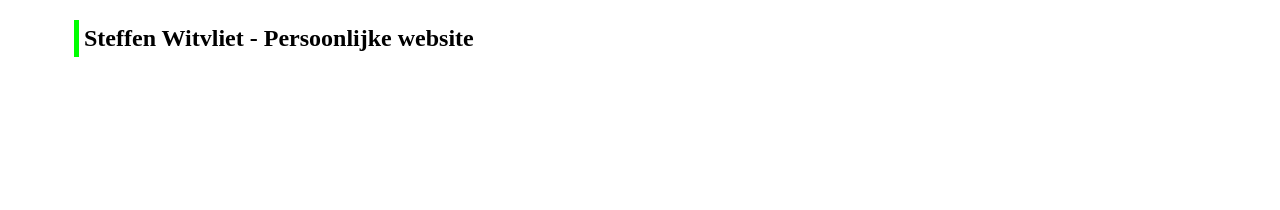
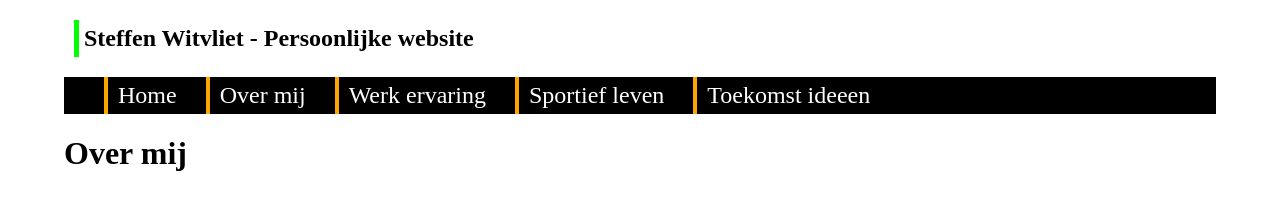
Before and after one commit to switvliet1991/switvliet.nl, an Astro site: page /about in a window 1280 px wide. Built offline with nearby package versions, Linux system fonts and the light colour scheme; Astro itself is replaced by a stand-in of ours.

Commit message:
added sport content

```diff
--- a/src/components/Header.astro
+++ b/src/components/Header.astro
@@ -4,7 +4,15 @@
 
 <div id="container">
 	<main>
-		<h2> Steffen Witvliet - Persoonlijke website </h2>
+        <h2> Steffen Witvliet - Persoonlijke website </h2>
+
+        <ul id="navbar">
+            <li> <a href="/"> Home </a> </li>
+            <li> <a href="/about">  Over mij </a> </li>
+            <li> <a href="/werk"> Werk ervaring </a> </li>
+            <li> <a href="/sport"> Sportief leven </a> </li>
+            <li> <a href="/ideas"> Toekomst ideeen </a> </li>
+        </ul>
 	</main>
 </div>
 <style>
@@ -22,4 +30,28 @@
 		border-left: 5px solid lime;
 	}
 
+    ul#navbar {
+        display: block;
+        background-color: #000;
+    }
+
+    ul#navbar li {
+        list-style-type: none;
+        display: inline-block;
+        padding: 5px;
+        padding-left: 10px;
+        margin-right: 20px;
+        font-size: 1.5em;
+        color: #fff;
+        border-left: 4px solid orange;
+    }
+
+    ul#navbar li a {
+        color: #fff;
+        text-decoration: none;
+    }
+
+    ul#navbar li a:active,ul#navbar li a:hover  {
+        text-decoration: underline;
+    }
 </style>
--- a/src/pages/about.astro
+++ b/src/pages/about.astro
@@ -5,4 +5,17 @@ import Layout from '../layouts/Layout.astro';
 
 <Layout>
 	<Header />
+    <div id="content">
+		<h1> Over mij </h1>
+
+	</div>
 </Layout>
+
+<style>
+	div#content {
+		width: 90%;
+		position: relative;
+		margin: 0px auto;
+	}
+
+</style>
--- /dev/null
+++ b/src/pages/ideas.astro
@@ -0,0 +1,21 @@
+---
+import Header from '../components/Header.astro';
+import Layout from '../layouts/Layout.astro';
+---
+
+<Layout>
+	<Header />
+    <div id="content">
+		<h1> Werk concepten en toekomstplannen </h1>
+
+	</div>
+</Layout>
+
+<style>
+	div#content {
+		width: 90%;
+		position: relative;
+		margin: 0px auto;
+	}
+
+</style>
--- a/src/pages/index.astro
+++ b/src/pages/index.astro
@@ -5,4 +5,19 @@ import Layout from '../layouts/Layout.astro';
 
 <Layout>
 	<Header />
+	<div id="content">
+		<h1> Home </h1>
+
+	</div>
+
 </Layout>
+
+
+<style>
+	div#content {
+		width: 90%;
+		position: relative;
+		margin: 0px auto;
+	}
+
+</style>
--- /dev/null
+++ b/src/pages/sport.astro
@@ -0,0 +1,90 @@
+---
+import Header from '../components/Header.astro';
+import Layout from '../layouts/Layout.astro';
+---
+
+<Layout>
+	<Header />
+    <div id="content">
+		<h1> Mijn Sportleven </h1>
+
+        <div class="content-block">
+            <div class="content-item">
+                <h2> Voetballen </h2>
+                <p class="article">
+                    Al sinds ik jong ben, ben ik fanatiek met sporten.
+                    Begonnen met voetballen toen ik 8 jaar was in de E-jeugd. In een vriendenteam. Al snel bleek dat ik potentie had om selectie speler te worden. Ik was snel en sterk in de verdediging.
+                </p>
+
+                <p class="article">
+                    Vanaf de D jeugd tot aan de A jeugd heb ik selectie of net erbuiten gespeeld. Altijd zeer fanatiek en met plezier gespeeld bij VSV Vreeswijk. Tot mijn 17e, daarna ging ik studeren.
+                </p>
+            </div>
+        </div>
+
+        <div class="content-block">
+            <div class="content-item">
+                <h2> Hardlopen </h2>
+                <p class="article" >
+                    Sinds mijn 13e ben ik bezig met hardlopen. Vaak zomers als het lekker warm weer is buiten. Op mijn 14e liep ik mijn eerste hardloopwedstrijd. De Posbankloop in Gelderland.
+                </p>
+                <p class="article">
+                    Dat was in september 2005, in een nette tijd van ongeveer 30 minuten de finish bereikt. Meestal liggen mijn wedstrijd snelheden tussen de 11 en 14 km/h.
+                </p>
+
+                <p class="article">
+                    Afgelopen jaar was mijn rentree in het hardlopen. Tussen 2014 en 2026 dus geen enkele wedstrijd gelopen. en door een technische website fout kon ik mij inschrijven op de 5km tijdens het echte NK.
+                </p>
+
+                <p class="article">
+                    Ik was gedreven en goed voorbereidt naar de wedstrijd gegaan. Om 1300 de echte toppers bekijken en rond 1600 nog even die benodigde calzone naar binnen werken. Tot ik zelf om 18:20 van start ging.
+                </p>
+                <p class="article">
+                    Ik vertrok als een speer en liep de eerste 2 rondjes op kop in mijn serie. Uiteindelijk sputterde mijn spieren tegen en werd ik knap 3e in 23:09. Hier had ik naar toe geleefd. De finish op een mooi parcours in goffert park op sterk deelnemersveld.
+                </p>
+            </div>
+        </div>
+
+        <div class="content-block">
+            <div class="content-item">
+                <h2> Handbal </h2>
+                <p class="article" >
+
+
+                </p>
+            </div>
+        </div>
+
+        <div class="content-block">
+            <div class="content-item">
+                <h2> Tafeltennis </h2>
+                <p class="article" >
+
+
+                </p>
+            </div>
+        </div>
+
+	</div>
+</Layout>
+
+<style>
+	div#content {
+		width: 90%;
+		position: relative;
+		margin: 0px auto;
+	}
+
+
+    div.content-block {
+        display: inline-flex;
+        width: 400px;
+        position: relative;
+    }
+
+    p.article {
+        width: 350px;
+        font-size: 1.2em;
+    }
+
+</style>
--- /dev/null
+++ b/src/pages/werk.astro
@@ -0,0 +1,21 @@
+---
+import Header from '../components/Header.astro';
+import Layout from '../layouts/Layout.astro';
+---
+
+<Layout>
+	<Header />
+    <div id="content">
+		<h1> Werk ervaring </h1>
+
+	</div>
+</Layout>
+
+<style>
+	div#content {
+		width: 90%;
+		position: relative;
+		margin: 0px auto;
+	}
+
+</style>
```
